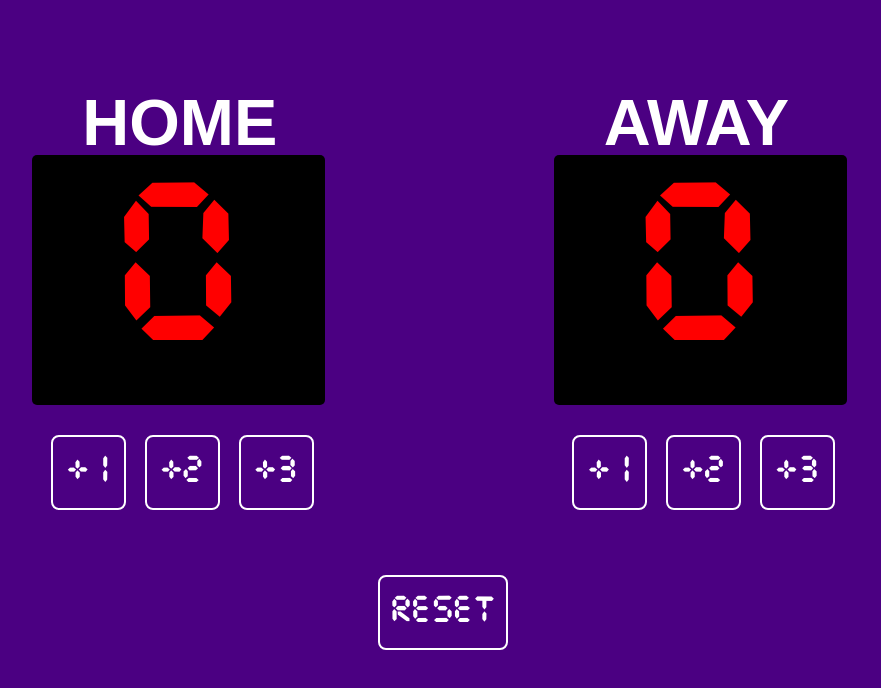
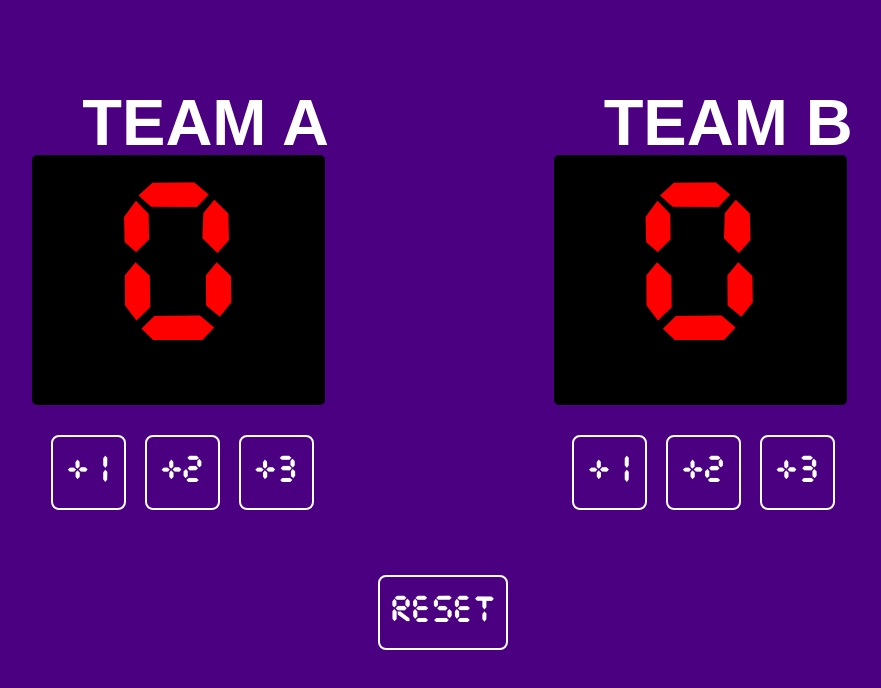
Before and after one commit to mkamran093/Scoreboard, a plain HTML site: page index.html in a window 1280 px wide. Shown: the whole page, without its empty margins (197-1078 px from the left). Drawn offline with Linux system fonts and the light colour scheme.

Commit message:
changes in Team names

```diff
--- a/index.html
+++ b/index.html
@@ -11,7 +11,7 @@
     <div class="container">
       <div class="box">
         <div id="heading">
-          <h1>HOME</h1>
+          <h1>TEAM A</h1>
         </div>
         <div id="score"><span id="home"></span></div>
         <div id="buttons">
@@ -23,7 +23,7 @@
 
       <div class="box">
         <div id="heading">
-          <h1>AWAY</h1>
+          <h1>TEAM B</h1>
         </div>
         <div id="score"><span id="guest"></span></div>
         <div id="buttons">
```
